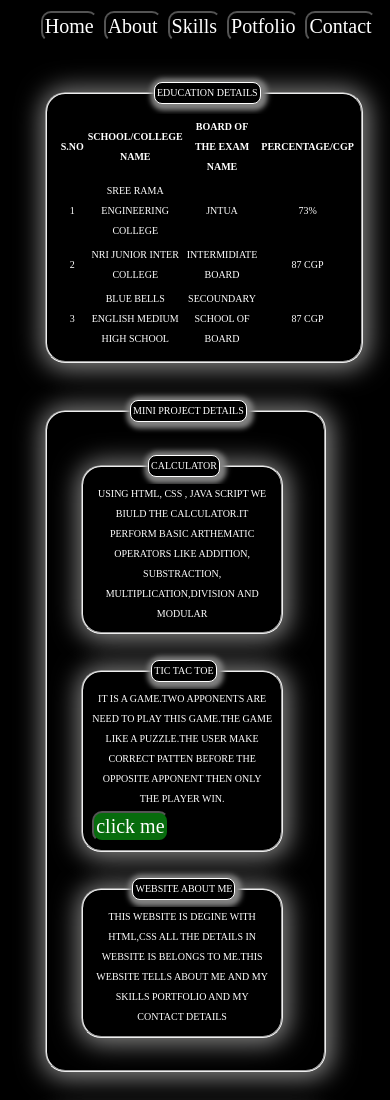
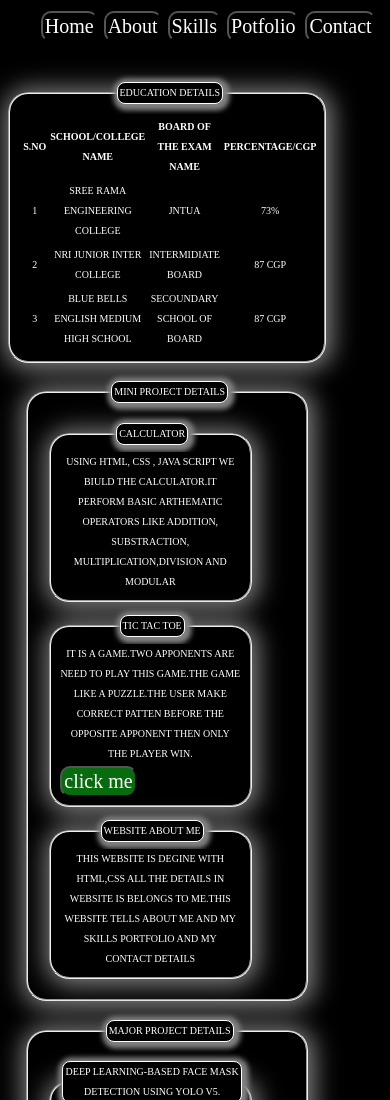
Before and after one commit to sumanth-web-dev/sumanth, a plain HTML site: page portfolio.html in a window 390 px wide. Shown: the top 1100 px of the page. Drawn offline with Linux system fonts and the light colour scheme.

Commit message:
no message

```diff
--- a/about.css
+++ b/about.css
@@ -54,7 +54,6 @@ button{
 
 fieldset{
     margin-top: 10%;
-    margin-left: 20%;
     border: soild 1px white;
     height: auto;
     width: 60%;
--- a/contact.css
+++ b/contact.css
@@ -6,7 +6,9 @@
     margin: 1%;
 }
 
-
+body{
+    align-items: center;
+}
 
 
 
@@ -82,7 +84,7 @@ legend{
 }
 
 @media (max-width:480px) {
-    *{
+    fieldset{
         font-size: 10px;
     }
 }
--- a/home.css
+++ b/home.css
@@ -9,7 +9,7 @@
 
 #head{
     margin-left: 10%;
-    display: flex;
+    display:flex;
 
     justify-content: flex-end;
 
--- a/portfolio.css
+++ b/portfolio.css
@@ -188,7 +188,7 @@ img{
 
     fieldset{
         margin-top: 10%;
-        margin-left: 10%;
+        margin-left: 0%;
         border: soild 1px white;
         height: 50%;
         width: 70%;
@@ -213,7 +213,7 @@ img{
 
 
     .head{
-        margin: 10%;
+        margin: 5%;
         border: soild 1px white;
         height: 50%;
         width: 70%;
--- a/skills.css
+++ b/skills.css
@@ -82,9 +82,6 @@ legend{
 @media (max-width:480px) {
     fieldset{
         margin: 0%;
-
-
-
     }
 
 }
```
